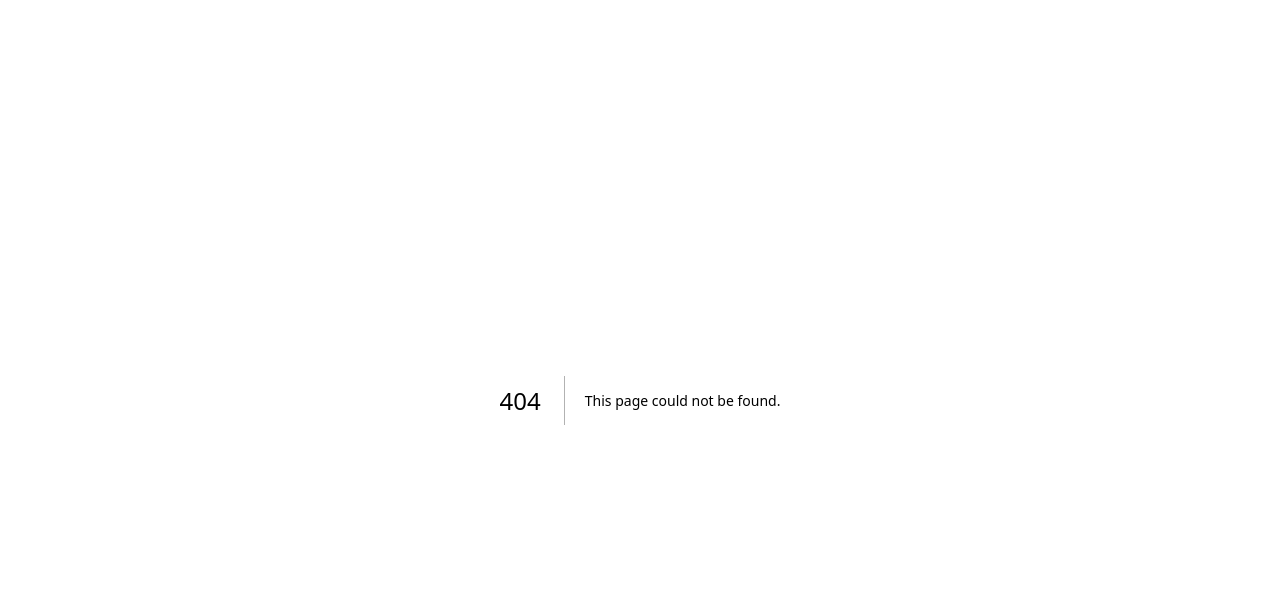
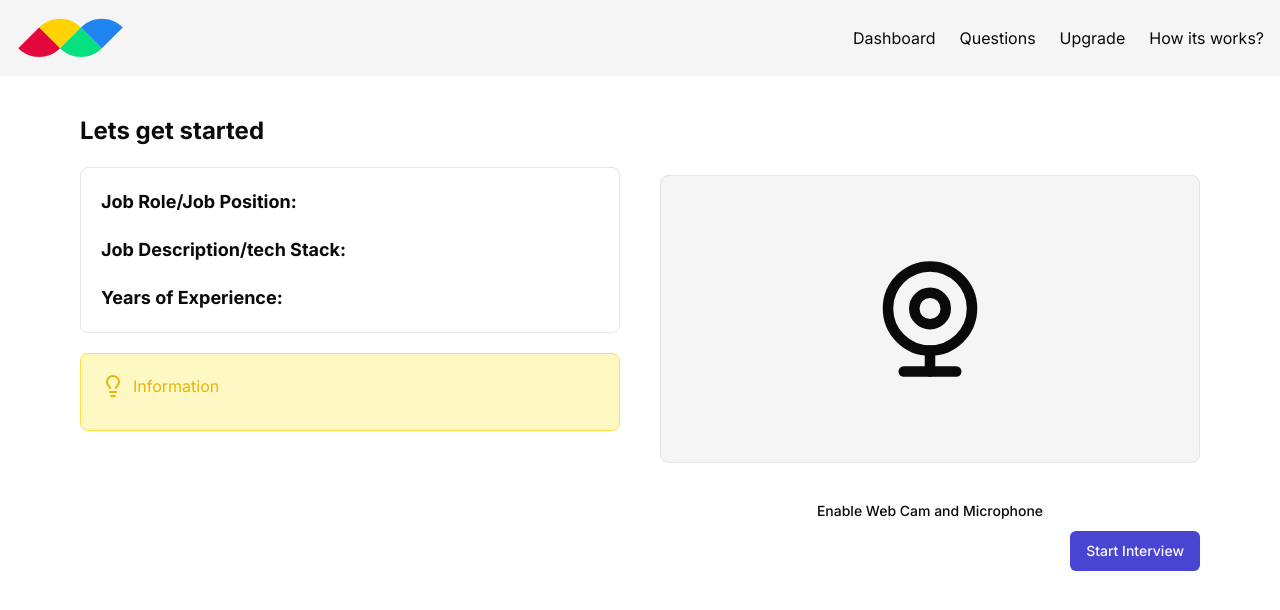
Before and after one commit to adinarayana02/AI-Interview-platform, a Next.js app: page /dashboard/interview/1 in a window 1280 px wide. Before the commit this address had no page. Shown: the top 610 px of the page. Built offline with nearby package versions, Linux system fonts and the light colour scheme; no server answers; the database is empty.

Commit message:
Add files via upload

```diff
--- /dev/null
+++ b/app/dashboard/interview/[interviewId]/page.jsx
@@ -0,0 +1,84 @@
+"use client";
+import { Button } from "@/components/ui/button";
+import { db } from "@/utils/db";
+import { MockInterview } from "@/utils/schema";
+import { eq } from "drizzle-orm";
+import { Lightbulb, WebcamIcon } from "lucide-react";
+import Link from "next/link";
+import React, { useEffect, useState } from "react";
+import Webcam from "react-webcam";
+
+function Interview({ params }) {
+  const [interviewData, setInterviewData] = useState();
+  const [webCamEnabled, setWebCamEnabled] = useState(false);
+  useEffect(() => {
+    GetInterviewDetails();
+  }, []);
+  const GetInterviewDetails = async () => {
+    const result = await db
+      .select()
+      .from(MockInterview)
+      .where(eq(MockInterview.mockId, params.interviewId));
+    setInterviewData(result[0]);
+  };
+  return (
+    <div className="my-10 ">
+      <h2 className="font-bold text-2xl">Lets get started</h2>
+      <div className="grid grid-cols-1 md:grid-cols-2 gap-10">
+        <div className="flex flex-col my-5 gap-5">
+          <div className="flex flex-col p-5  rounded-lg border gap-5">
+            <h2 className="text-lg">
+              <strong>Job Role/Job Position: </strong>
+              {interviewData?.jobPosition}
+            </h2>
+            <h2 className="text-lg">
+              <strong>Job Description/tech Stack: </strong>
+              {interviewData?.jobDesc}
+            </h2>
+            <h2 className="text-lg">
+              <strong>Years of Experience: </strong>
+              {interviewData?.jobExperience}
+            </h2>
+          </div>
+          <div className="p-5 border rounded-lg border-yellow-300 bg-yellow-100">
+            <h2 className="flex gap-2 items-center text-yellow-500">
+              <Lightbulb />
+              <span>Information</span>
+            </h2>
+            <h2 className="mt-3 text-yellow-500">
+              {process.env.NEXT_PUBLIC_INFORMATION}
+            </h2>
+          </div>
+        </div>
+        <div>
+          {webCamEnabled ? (
+            <Webcam
+              onUserMedia={() => setWebCamEnabled(true)}
+              onUserMediaError={() => setWebCamEnabled(false)}
+              mirrored={true}
+              style={{ height: 300, width: 300 }}
+            />
+          ) : (
+            <>
+              <WebcamIcon className="h-72 my-7 border rounded-lg w-full p-20 bg-secondary" />
+              <Button
+                className="w-full"
+                variant="ghost"
+                onClick={() => setWebCamEnabled(true)}
+              >
+                Enable Web Cam and Microphone
+              </Button>
+            </>
+          )}
+        </div>
+      </div>
+      <div className="flex justify-end items-end">
+        <Link href={`/dashboard/interview/${params.interviewId}/start`}>
+          <Button>Start Interview</Button>
+        </Link>
+      </div>
+    </div>
+  );
+}
+
+export default Interview;
```
